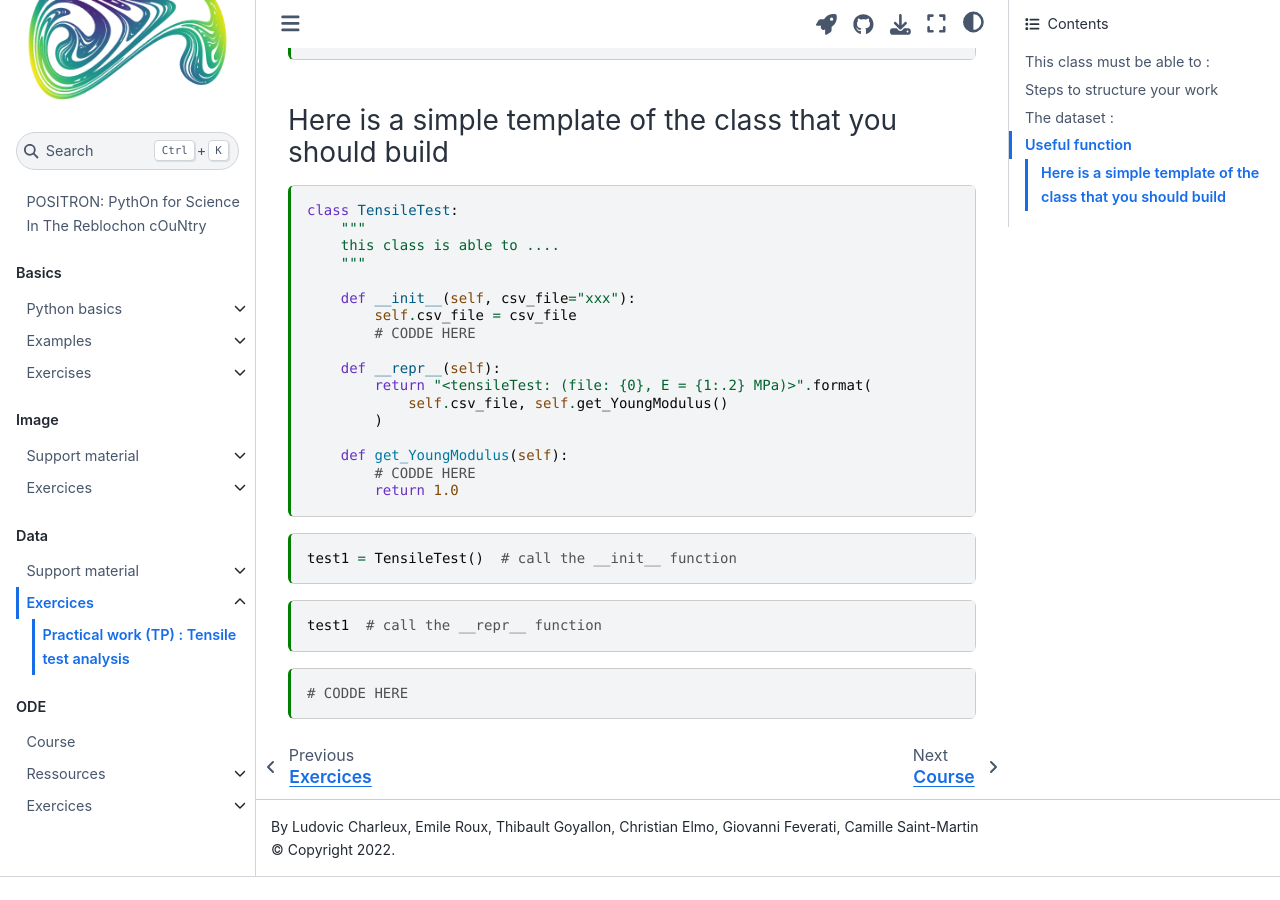
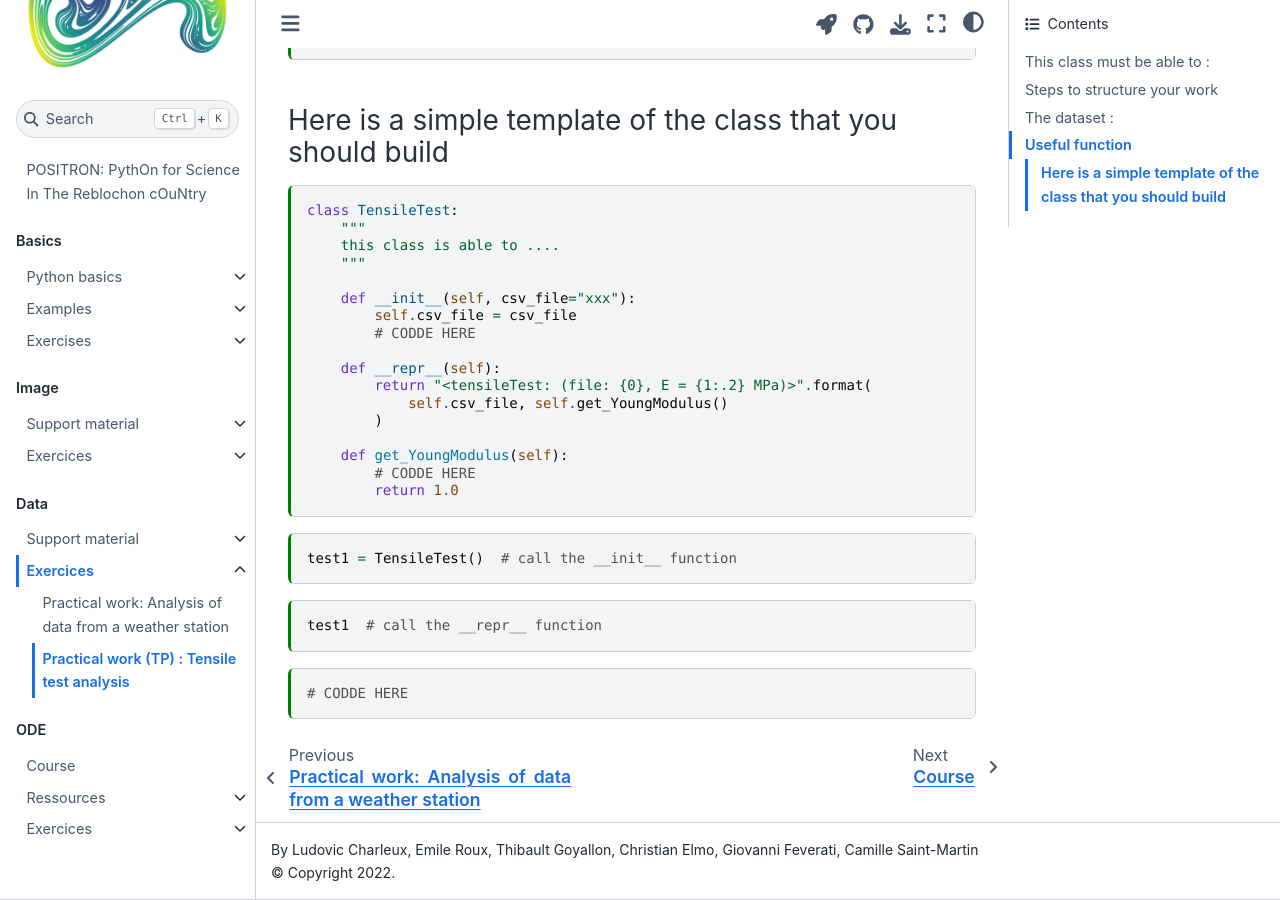
Before and after one commit to symmeHub/positron, a Jupyter Book: the page built from book/data_analysis/exercises/data_practical_work.ipynb, in a window 1280 px wide and 900 px high, scrolled down 1964 px. Built offline with Jupyter Book 1.0.4 settings and Sphinx 7.4.7 and the Sphinx Book theme 1.1.4, drawn with Linux system fonts in a browser that asks for light colours; comment, search, counter and statistics services are not loaded; before the commit the page ends 2841 px from its top, so only the background shows below that.

Commit message:
add data tuto

```diff
--- a/book/_toc.yml
+++ b/book/_toc.yml
@@ -39,6 +39,7 @@ parts:
           - file: data_analysis/support_material/pandas_introduction.ipynb
       - file: data_analysis/exercises/exercises
         sections:
+          - file: data_analysis/exercises/data_tutorial.ipynb
           - file: data_analysis/exercises/data_practical_work.ipynb
   - caption: ODE
     numbered: False
```
Also changed, not shown: book/data_analysis/exercises/data_practical_work.ipynb, book/data_analysis/exercises/data_tutorial.ipynb (added), book/data_analysis/exercises/exercises.md (line endings or trailing spaces).
